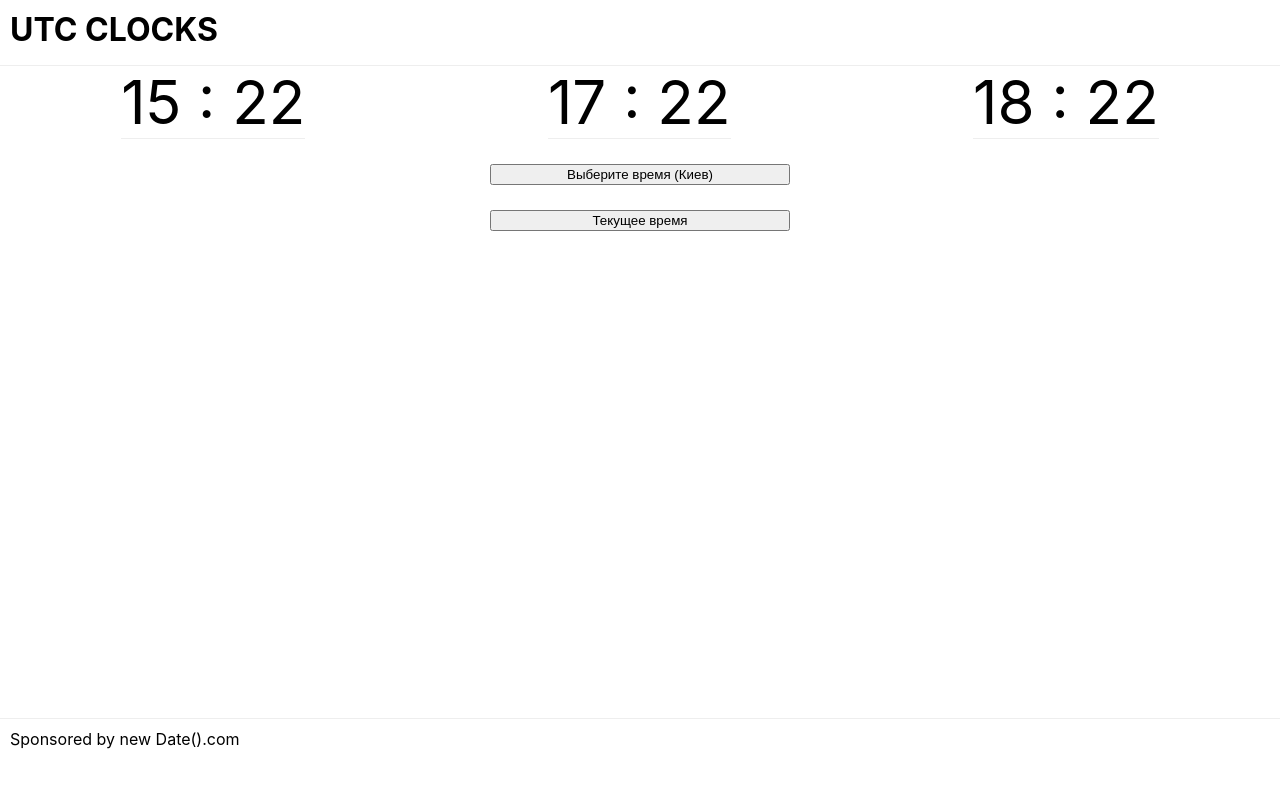
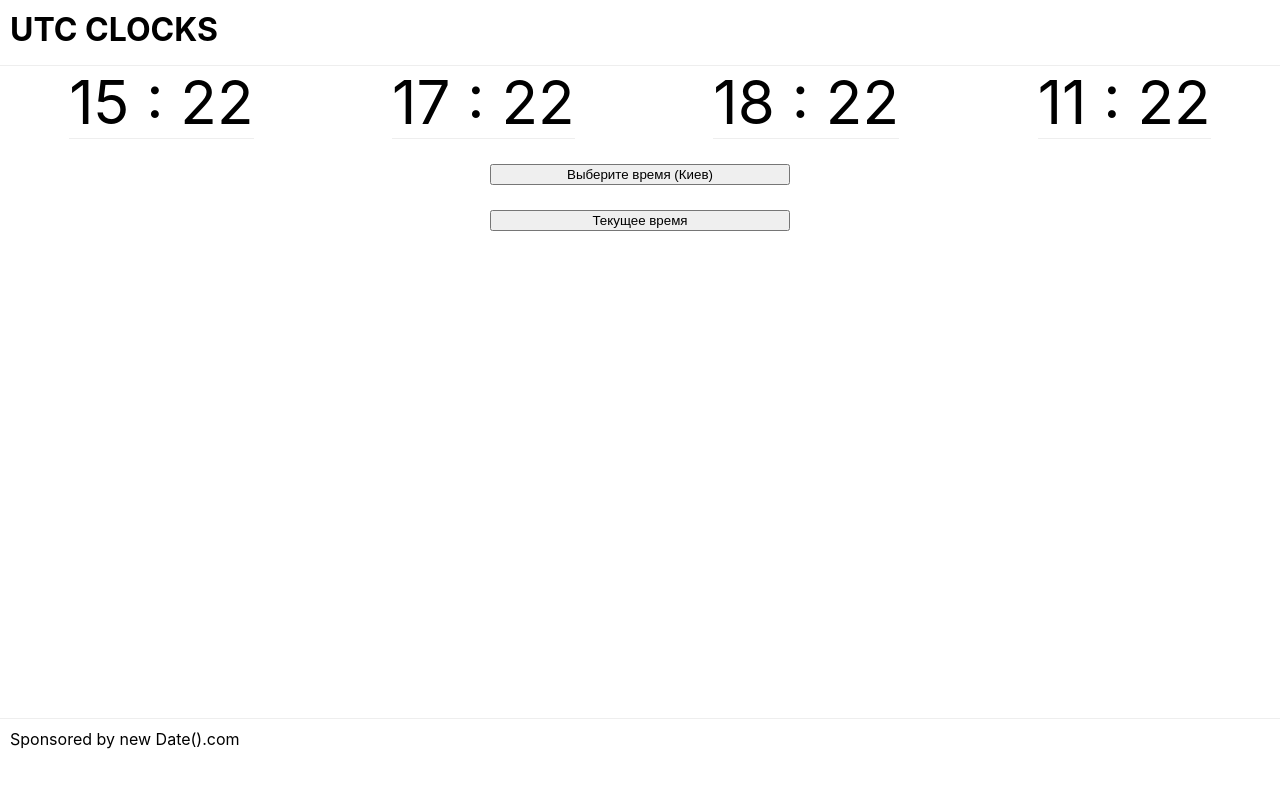
Before and after one commit to SinedLap/clocks, a React (Create React App) app: page / in a window 1280 px wide. Shown: the top 788 px of the page. Built offline with nearby package versions, Linux system fonts and the light colour scheme.

Commit message:
added GMT defines for time zones

```diff
--- a/src/App.js
+++ b/src/App.js
@@ -1,11 +1,14 @@
 import './App.css';
 import ClockContainer from './components/clocks-container';
+
+//https://www.ibm.com/support/knowledgecenter/SSEQTP_8.5.5/com.ibm.websphere.base.doc/ae/rrun_svr_timezones.html
 
 function App() {
   const timeZones = [
     "Europe/London",
     "Europe/Kiev",
-    "Europe/Moscow"
+    "Europe/Moscow",
+    "America/Port_of_Spain"
   ]
   return (
     <div className="App">
--- a/src/components/clock/clock.js
+++ b/src/components/clock/clock.js
@@ -1,11 +1,12 @@
 import React from 'react'
 import '../../App.css'
 
-export default function Clock ({ timeZone, choosenHours, choosenMinutes }) {
+export default function Clock ({ timeZone, zonesTimes, choosenTime }) {
   const time = new Date(new Date().toLocaleString("en-US", {timeZone}));
   const hour = time.getHours()
   const minutes = time.getMinutes()
-
+  const day = time.getDay()
+  zonesTimes(timeZone, day, hour)
   return (
     <div className='clocks'>
       <p>{`${hour < 10 ? 0 : ''}${hour} : ${minutes < 10 ? 0 : ''}${minutes}`}</p>
--- a/src/components/clocks-container.js
+++ b/src/components/clocks-container.js
@@ -10,6 +10,29 @@ export default function ClockContainer ({ timeZones }) {
     minutes: '00',
     setUp: false
   })
+
+  const [times, setTimes] = useState({})
+
+  const zonesTimes = (location, day, hours) => {
+    if(!times[location])
+      setTimes({
+        ...times,
+        [location]: {
+          day,
+          hours,
+          GMT: defineZonesGMT(day, hours)
+        }
+      })
+  }
+
+  const defineZonesGMT = (day, locationHours) => {
+    const London = new Date(new Date().toLocaleString("en-US", {timeZone: "Europe/London"}))
+    const LondonHours = London.getHours()
+
+    return day == 0
+            ? `${((locationHours - LondonHours - 24))}`
+            : `${((locationHours - LondonHours))}`
+  }
 
   const openPicker = () => {
     setOpenTimePicker(true)
@@ -26,7 +49,21 @@ export default function ClockContainer ({ timeZones }) {
   return (
     <div>
       <div className='clocks-container'>
-        {timeZones.map(zone => <Clock key={zone} timeZone={zone} />)}
+        {!userChoosenTime.setUp
+          ? timeZones.map(zone => <Clock
+                                    key={zone}
+                                    timeZone={zone}
+                                    zonesTimes={zonesTimes}
+                                  />
+            )
+          : timeZones.map(zone => <Clock
+                                    key={zone}
+                                    timeZone={zone}
+                                    zonesTimes={zonesTimes}
+                                    choosenTime={{hours: userChoosenTime.hours, minutes: userChoosenTime.minutes}}
+                                  />
+            )
+        }
       </div>
       <div className='time-controllers'>
         {openTimePicker
--- a/src/components/timepicker.js
+++ b/src/components/timepicker.js
@@ -3,11 +3,11 @@ import '../App.css'
 
 export default function TimePicker ({ hours, minutes, setTime}) {
   const changeHours = (hours) => {
-    if (hours < 24 && hours > -1) setTime('hours', hours)
+    if (hours < 24 && hours > -1) setTime('hours', hours < 10 ? `0${hours}` : hours)
   }
 
   const changeMinutes = (minutes) => {
-    if (minutes < 60 && minutes > -1) setTime('minutes', minutes)
+    if (minutes < 60 && minutes > -1) setTime('minutes', minutes < 10 ? `0${minutes}` : minutes)
   }
 
   const changeSetUp = () => {
```
